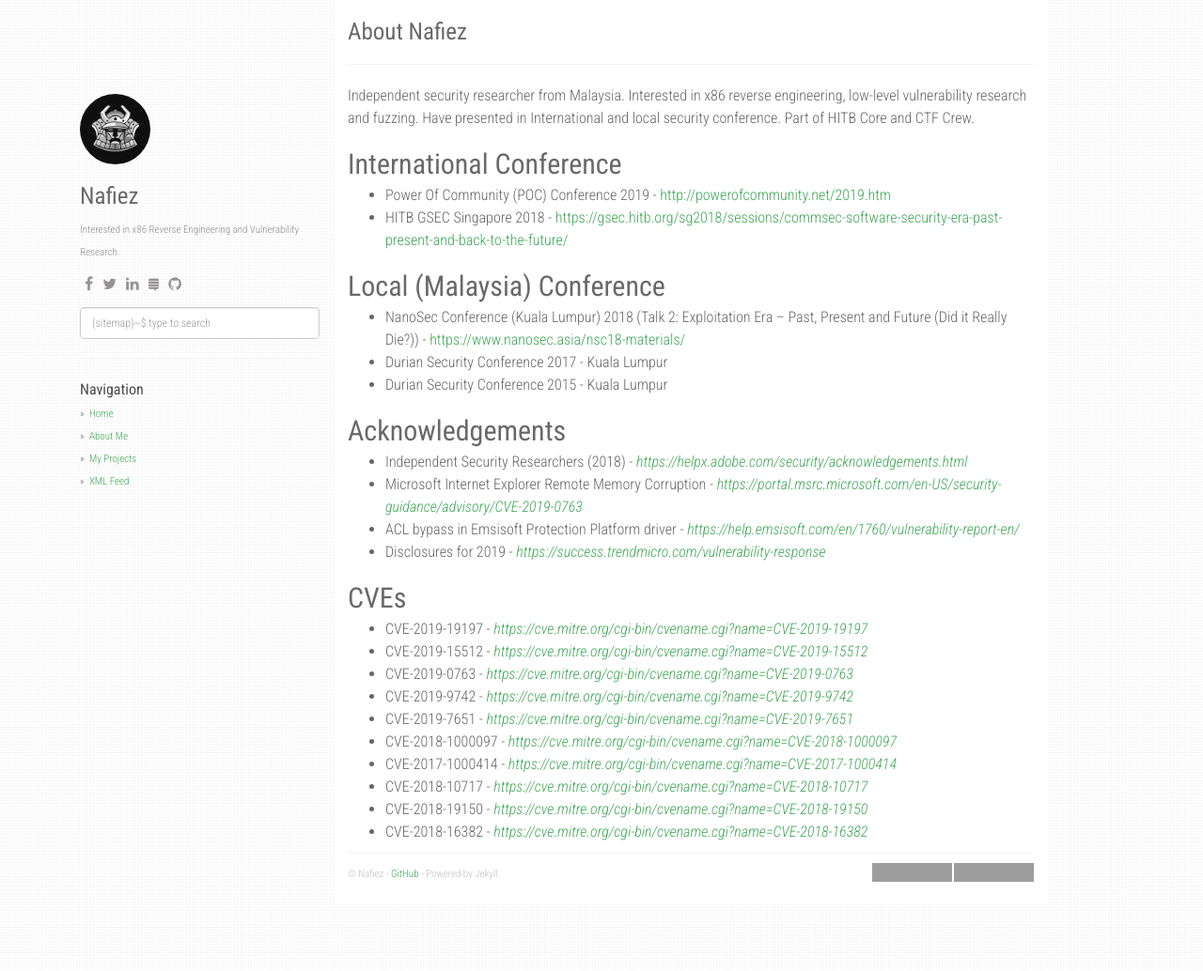
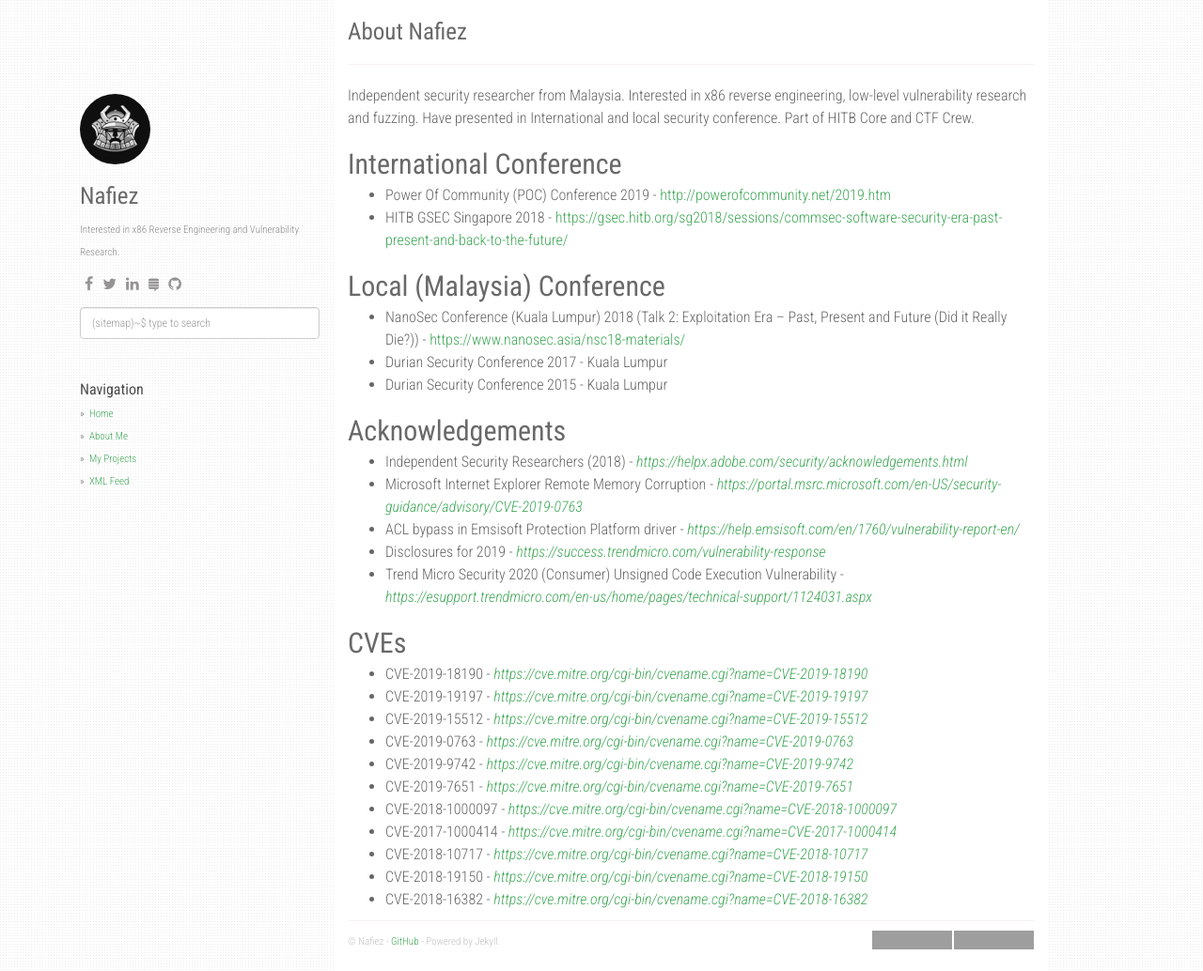
Before and after one commit to FazliMolaJan/nafiez.github.io, a Jekyll site: the page built from about.md, in a window 1280 px wide and 1034 px high. Shown: the whole window at 94% size. Built offline with Jekyll 4.4.1, drawn with Linux system fonts in a browser that asks for light colours; nearby versions of some CDN libraries; grey boxes are pictures that could not be loaded.

Commit message:
Update about.md

```diff
--- a/about.md
+++ b/about.md
@@ -24,9 +24,11 @@ Acknowledgements
 - Microsoft Internet Explorer Remote Memory Corruption - [_https://portal.msrc.microsoft.com/en-US/security-guidance/advisory/CVE-2019-0763_](https://portal.msrc.microsoft.com/en-US/security-guidance/advisory/CVE-2019-0763)
 - ACL bypass in Emsisoft Protection Platform driver - [_https://help.emsisoft.com/en/1760/vulnerability-report-en/_](https://help.emsisoft.com/en/1760/vulnerability-report-en/)
 - Disclosures for 2019 - [_https://success.trendmicro.com/vulnerability-response_](https://success.trendmicro.com/vulnerability-response)
+- Trend Micro Security 2020 (Consumer) Unsigned Code Execution Vulnerability - [_https://esupport.trendmicro.com/en-us/home/pages/technical-support/1124031.aspx_](https://esupport.trendmicro.com/en-us/home/pages/technical-support/1124031.aspx)
 
 CVEs
 ---
+- CVE-2019-18190 - [_https://cve.mitre.org/cgi-bin/cvename.cgi?name=CVE-2019-18190_](https://cve.mitre.org/cgi-bin/cvename.cgi?name=CVE-2019-18190)
 - CVE-2019-19197 - [_https://cve.mitre.org/cgi-bin/cvename.cgi?name=CVE-2019-19197_](https://cve.mitre.org/cgi-bin/cvename.cgi?name=CVE-2019-19197)
 - CVE-2019-15512 - [_https://cve.mitre.org/cgi-bin/cvename.cgi?name=CVE-2019-15512_](https://cve.mitre.org/cgi-bin/cvename.cgi?name=CVE-2019-15512)
 - CVE-2019-0763 - [_https://cve.mitre.org/cgi-bin/cvename.cgi?name=CVE-2019-0763_](https://cve.mitre.org/cgi-bin/cvename.cgi?name=CVE-2019-0763)
```
